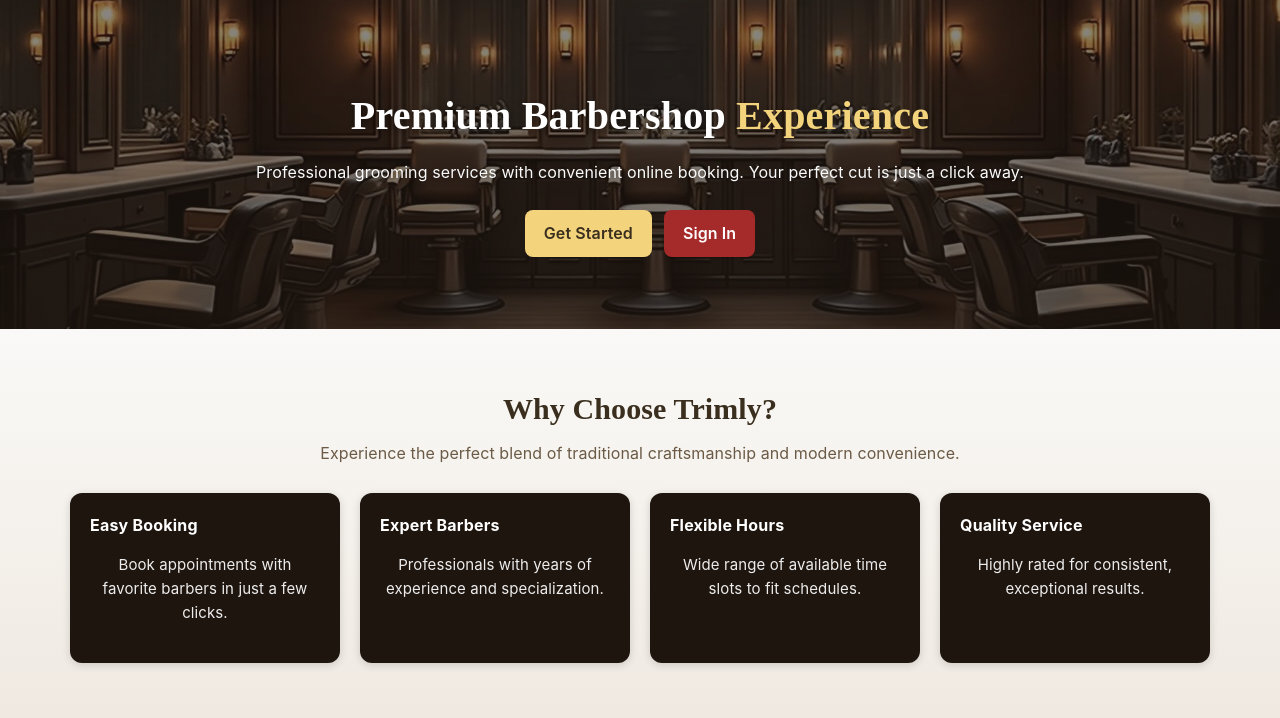
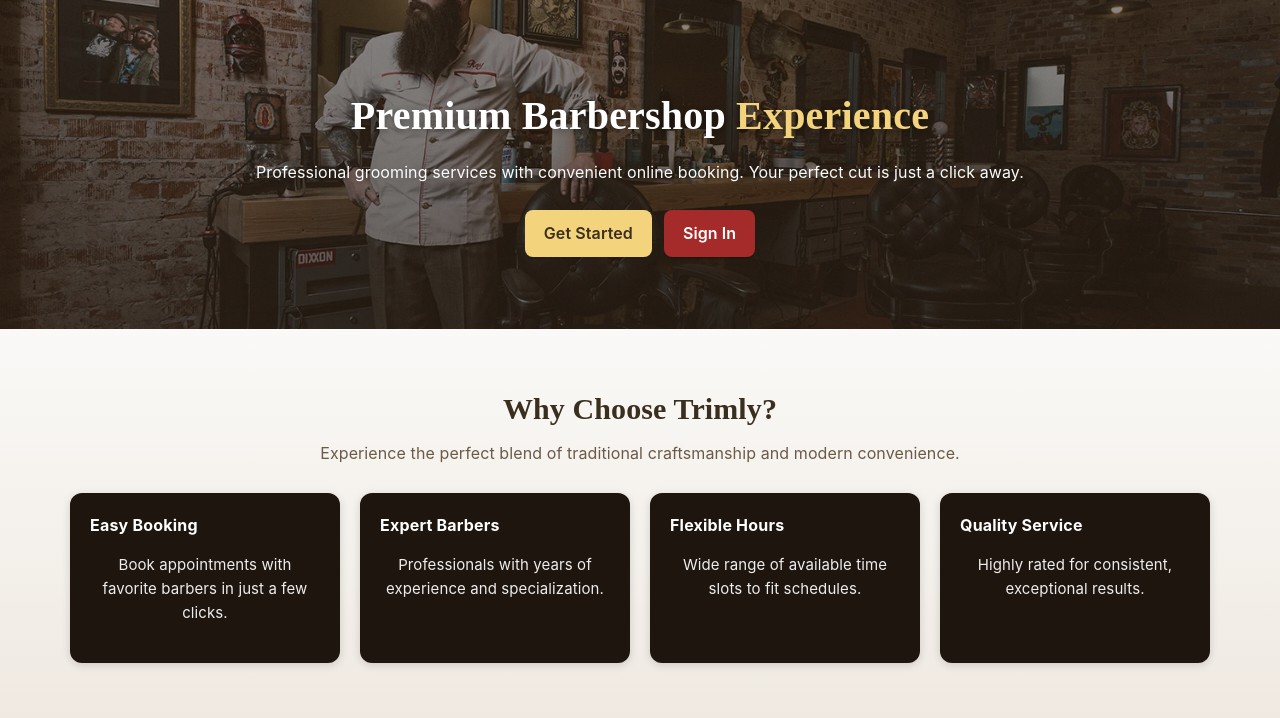
Before and after one commit to jace54321/CSIT327-G7-Trimly, a Django app: page / in a window 1280 px wide. Shown: the part 64-782 px from the top of the page. Run offline with Django 5.2, Linux system fonts and the light colour scheme.

Commit message:
Replaced the Landing page banner

```diff
--- a/trimly/main/static/styles.css
+++ b/trimly/main/static/styles.css
@@ -355,7 +355,7 @@ body {
 .hero {
   position: relative;
   color: #fff;
-  background: #2b1f16 url("./images/barbershop-hero.jpg") center/cover no-repeat;
+  background: #2b1f16 url("./images/landing-page-hero.jpg") center/cover no-repeat;
   will-change: background-position;
   isolation: isolate;
   pointer-events: none;
```
Also changed, not shown: trimly/main/static/images/barbershop-hero.jpg (deleted), trimly/main/static/images/landing-page-hero.jpg (added).
